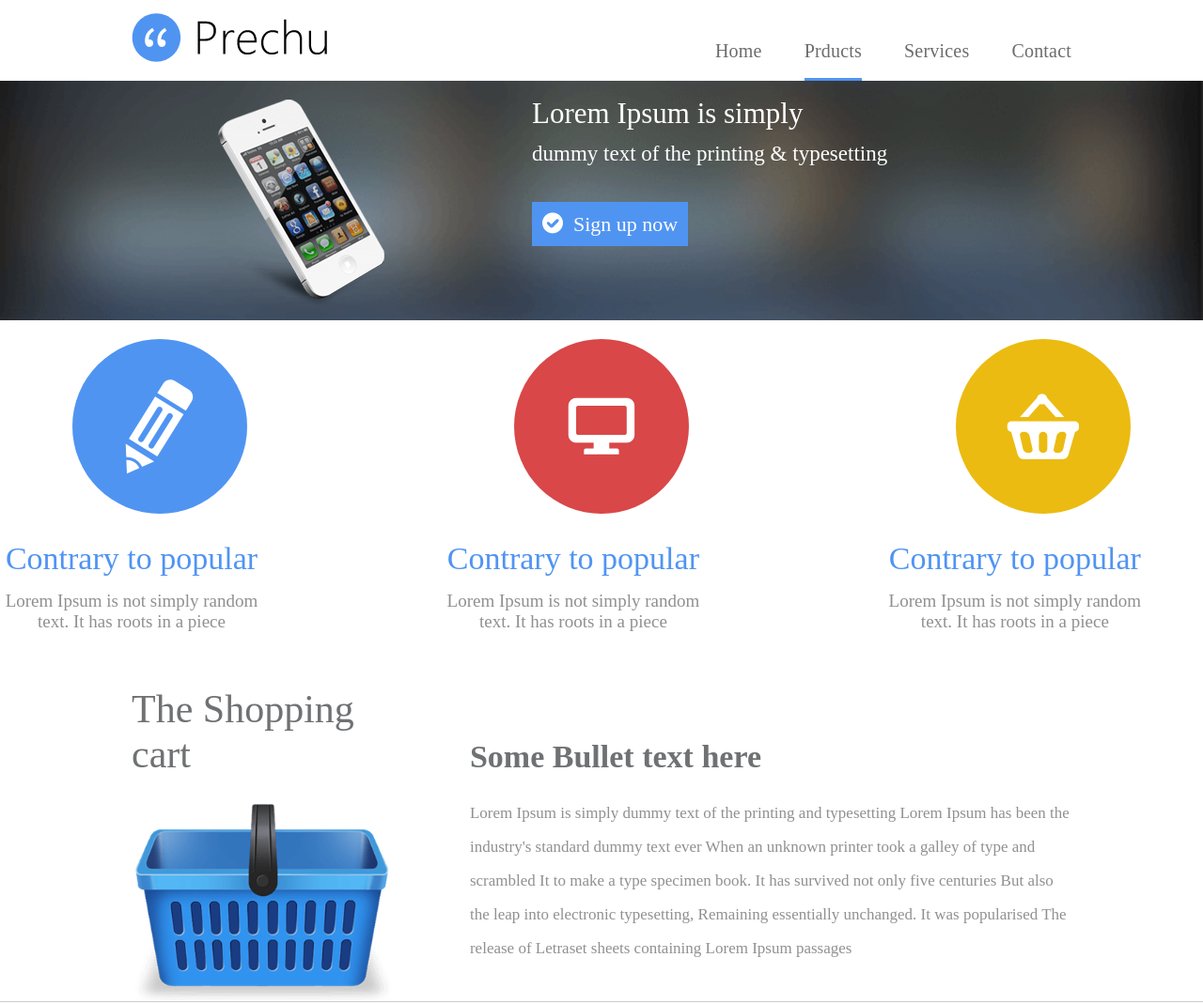
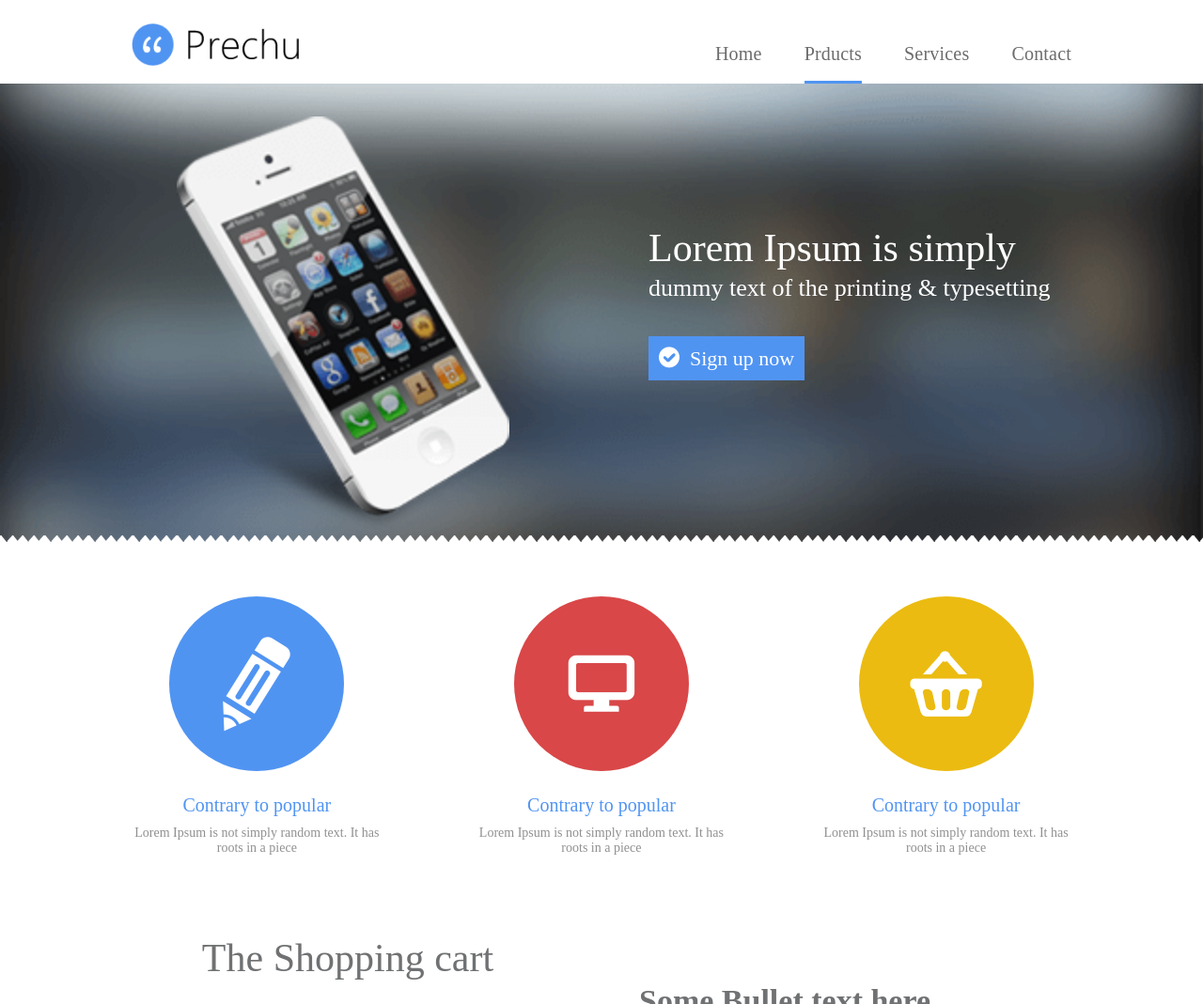
Before and after one commit to kolesnikigor/Prechu, a plain HTML site: page index.html in a window 1280 px wide. Shown: the top 1069 px of the page at 94% size. Drawn offline with Linux system fonts and the light colour scheme; files whose address does not match are found by name; a web font is replaced by a local one.

Commit message:
third Commit

```diff
--- a/css/components/base.css
+++ b/css/components/base.css
@@ -1,5 +1,6 @@
 * {
-  box-sizing: border-box;
+  -webkit-box-sizing: border-box;
+          box-sizing: border-box;
 }
 
 html {
@@ -17,7 +18,8 @@ html {
 }
 
 .container {
-  box-sizing: content-box;
+  -webkit-box-sizing: content-box;
+          box-sizing: content-box;
   max-width: 1600px;
   margin: 0 auto;
   padding-left: 30px;
@@ -51,8 +53,9 @@ a:hover, .link:hover {
 }
 
 img {
-  max-width: 100%;
-  object-fit: cover;
+  width: 100%;
+  -o-object-fit: cover;
+     object-fit: cover;
   height: auto;
   display: block;
 }
@@ -67,20 +70,18 @@ img {
 }
 
 .logo-image .image {
-  max-width: 208px;
+  max-width: 140px;
 }
 
 @media (min-width: 480px) {
   .container {
     padding: 0 30px;
   }
+
+  .logo-image .image {
+    max-width: 208px;
+  }
 }
-
-@media (min-width: 640px) {
-  .logo-image {
-    width: 210px;
-  }
-  }
 
 @media (min-width: 960px) {
   .logo {
@@ -93,4 +94,8 @@ img {
     padding-left: 140px;
     padding-right: 140px;
   }
+
+  .logo-image .image {
+    max-width: 178px;
+  }
 }
--- a/css/components/button.css
+++ b/css/components/button.css
@@ -1,13 +1,18 @@
 .button {
   padding: 11px 13px;
+  display: -webkit-inline-box;
+  display: -ms-inline-flexbox;
   display: inline-flex;
-  justify-content: center;
+  -webkit-box-pack: center;
+      -ms-flex-pack: center;
+          justify-content: center;
 	font-size: 30px;
   font-family: "Segoe WP N";
   outline: none;
   cursor: pointer;
   text-decoration: none;
   border: 0;
+  Width: 100%;
 }
 
 .button-icon {
@@ -38,6 +43,12 @@
   width: 100%;
 }
 
+@media (min-width: 480px) {
+  .button {
+    width: auto;
+  }
+}
+
 @media (min-width: 960px) {
   .button {
     padding: 11px;
--- a/css/components/card.css
+++ b/css/components/card.css
@@ -6,9 +6,15 @@
 }
 
 .card-icon {
+  display: -webkit-inline-box;
+  display: -ms-inline-flexbox;
   display: inline-flex;
-  justify-content: center;
-  align-items: center;
+  -webkit-box-pack: center;
+      -ms-flex-pack: center;
+          justify-content: center;
+  -webkit-box-align: center;
+      -ms-flex-align: center;
+          align-items: center;
   font-size: 80px;
   border-radius: 50%;
   width: 136px;
@@ -25,11 +31,16 @@
 .card-description {
   color: #909090;
   font-size: 19px;
+  padding: 0 10px;
 }
 
 .card-header, .card-body {
   text-align: center;
   padding-bottom: 28px;
+}
+
+.card-header {
+  padding-left: 20px;
 }
 
 .card-icon.icon-Shape_3 {
@@ -50,9 +61,16 @@
  .card-body {
     text-align: left;
     padding-right: 60px;
+    display: -webkit-box;
+    display: -ms-flexbox;
     display: flex;
-    flex-direction: column;
-    justify-content: center;
+    -webkit-box-orient: vertical;
+    -webkit-box-direction: normal;
+        -ms-flex-direction: column;
+            flex-direction: column;
+    -webkit-box-pack: center;
+        -ms-flex-pack: center;
+            justify-content: center;
     height: 100%;
   }
 }
@@ -69,7 +87,24 @@
     height: 186px;
   }
 
+  .card-header {
+    padding: 0;
+  }
+
+  .card-description {
+    padding: 0;
+    font-size: 14px;
+  }
+
   .card-body {
     text-align: center;
+    padding: 0;
   }
+
+  .card-title {
+    margin: 25px 0 0 0;
+    font-size: 20px;
+    font-weight: 400;
+  }
+
 }
--- a/css/components/grid.css
+++ b/css/components/grid.css
@@ -1,6 +1,9 @@
 .grid {
+  display:-webkit-box;
+  display:-ms-flexbox;
   display:flex;
-  flex-wrap: wrap;
+  -ms-flex-wrap: wrap;
+      flex-wrap: wrap;
 }
 
 .grid-gap-small {
@@ -96,6 +99,14 @@
     padding: 0 65px;
   }
 
+  .grid-gap-large-lg {
+    margin: 0 -50px;
+  }
+
+  .grid-gap-large-lg > .grid-item {
+    padding: 0 50px;
+  }
+
   .grid-gap-medium-lg {
     margin: 0 -40px;
   }
--- a/css/components/nav.css
+++ b/css/components/nav.css
@@ -48,11 +48,15 @@
 }
 
 .nav-button-decoration::after {
-	transform: translateY(9px)
+	-webkit-transform: translateY(9px);
+	    -ms-transform: translateY(9px);
+	        transform: translateY(9px)
 }
 
 .nav-button-decoration::before {
-	transform: translateY(-9px)
+	-webkit-transform: translateY(-9px);
+	    -ms-transform: translateY(-9px);
+	        transform: translateY(-9px)
 }
 
 .nav-button:active {
@@ -77,6 +81,8 @@
 
 @media (min-width: 960px) {
 	.nav {
+		display: -webkit-box;
+		display: -ms-flexbox;
 		display: flex;
 	}
 
--- a/css/components/section.css
+++ b/css/components/section.css
@@ -31,17 +31,24 @@
 
 .section-hero .section-image .image {
   max-height: 223px;
+  -o-object-fit: contain;
+     object-fit: contain;
 }
 
 
 .section-image {
-  display: none;
   margin: 0;
 }
 
 .section-header {
+  display: -webkit-box;
+  display: -ms-flexbox;
   display: flex;
+  -webkit-box-pack: justify;
+      -ms-flex-pack: justify;
           justify-content: space-between;
+  -webkit-box-align: center;
+      -ms-flex-align: center;
           align-items: center;
   padding: 14px 0;
 }
@@ -58,9 +65,13 @@
   text-align: center;
 }
 
+.section-hero .section-middle {
+  margin-bottom: 25px;
+}
+
 .section-decoration {
   display: none;
-  height: 8px;
+  height: 10px;
   margin: 0;
   width: 100%;
   background-image: url(../../images/Slice_3.png);
@@ -80,6 +91,7 @@
 .section-background img{
   width: 100%;
   height: 100%;
+  -o-object-fit: cover;
      object-fit: cover;
 }
 
@@ -101,6 +113,7 @@
 .section-shopping .section-subtitle {
   font-size: 42px;
   color: #6f7173;
+  margin-top: 20px;
 }
 
 .section-shopping .section-subtitle {
@@ -111,13 +124,18 @@
   color: #909090;
   font-size: 17px;
   line-height: 36px;
+  margin-bottom: 53px;
 }
 
 .section-footer .section-description {
   color: #909090;
   font-size: 15px;
   line-height: 36px;
+  display: -webkit-box;
+  display: -ms-flexbox;
   display: flex;
+  -webkit-box-pack: center;
+      -ms-flex-pack: center;
           justify-content: center;
   margin: 0;
 }
@@ -127,15 +145,24 @@
 }
 
 .section-shopping-top {
+  display: -webkit-box;
+  display: -ms-flexbox;
   display: flex;
+  -webkit-box-orient: vertical;
+  -webkit-box-direction: normal;
+      -ms-flex-direction: column;
           flex-direction: column;
+  -webkit-box-pack: center;
+      -ms-flex-pack: center;
           justify-content: center;
+  -webkit-box-align: center;
+      -ms-flex-align: center;
           align-items: center;
 }
 
 @media (min-width: 480px) {
   .section-image {
-    display: inline-block;
+    display: block;
   }
 }
 
@@ -144,15 +171,35 @@
     text-align: left;
   }
 
+  .section-shopping-bottom {
+      margin: 0 45px;
+    }
 }
 
 @media (min-width: 960px) {
+
+
   .section-decoration {
     display: block;
   }
 
+  .section-shopping-top {
+    padding-top: 35px;
+  }
+
+  .section-shopping-bottom {
+    padding-top: 85px;
+    margin: 0;
+  }
+
+  .section-shopping .section-subtitle {
+    margin-bottom: 15px;
+  }
+
   .section-header {
     padding-bottom: 0;
+    -webkit-box-align: end;
+        -ms-flex-align: end;
             align-items: flex-end;
   }
 
@@ -161,14 +208,42 @@
   }
 
   .section-hero .section-image .image {
-    max-height: 436px;
-    width: auto;
+    max-height: 446px;
+    -o-object-fit: contain;
+       object-fit: contain;
   }
 
+  .section-hero .section-image {
+    margin-top: 15px;
+  }
+
+  .section-hero .section-middle {
+    padding-top: 140px;
+  }
+
+  .section-cards {
+    padding-left: 100px;
+    padding-right: 100px;
+    padding-top: 35px;
+  }
 }
 
 @media (min-width: 1200px) {
-  .section-shopping-bottom {
+  .section-hero .section-title {
+    font-size: 42px;
+  }
+
+  .section-hero .section-description {
+  font-size: 26px;
+  }
+
+  .section-header {
+    padding-top: 25px;
+  }
+
+  .section-cards {
+    padding-left: 140px;
+    padding-right: 140px;
     padding-top: 55px;
   }
 }
--- a/index.html
+++ b/index.html
@@ -46,15 +46,15 @@
 
             <div class="section-foreground">
               <div class="container">
-                <div class="grid grid-gap-medium-sm">
-                  <div class="grid-item width-1-1 width-2-5-sm">
+                <div class="grid grid-gap-medium-sm grid-gap-large-lg">
+                  <div class="grid-item width-1-1 width-2-5-sm width-1-2-lg">
                     <div class="section-top">
                       <figure class="section-image">
                         <img src="images/iphone.png" alt="iphone" class="image">
                       </figure>
                     </div>
                   </div>
-                  <div class="grid-item width-1-1 width-3-5-sm">
+                  <div class="grid-item width-1-1 width-3-5-sm width-1-2-lg">
                     <div class="section-middle">
                       <h1 class="section-title">Lorem Ipsum is simply</h1>
                       <p class="section-description">dummy text of the printing & typesetting </p>
@@ -73,7 +73,7 @@
 
             <section class="section section-cards">
 
-              <div class="grid grid-gap-large-md grid-gap-xlarge-lg">
+              <div class="grid grid-gap-large-md grid-gap-large-lg">
                 <div class="grid-item width-1-1 width-1-1-sm width-1-3-md">
                   <div class="card">
                     <div class="grid grid-gap-small-sm grid-md">
@@ -132,7 +132,7 @@
           <div class="container">
             <section class="section section-shopping">
               <div class="grid grid-gap-medium-lg">
-                <div class="grid-item width-1-1 width-1-3-lg">
+                <div class="grid-item width-1-1 width-1-2-lg">
                   <section class="section-shopping-top">
                     <h2 class="section-title">The Shopping cart</h2>
                     <figure class="section-image">
@@ -140,7 +140,7 @@
                     </figure>
                   </section>
                 </div>
-                <div class="grid-item width-1-1 width-2-3-lg">
+                <div class="grid-item width-1-1 width-1-2-lg">
                   <section class="section-shopping-bottom">
                     <h3 class="section-subtitle">Some Bullet text here</h3>
                     <p class="section-description">Lorem Ipsum is simply dummy text of the printing and typesetting
```
Also changed, not shown: images/Slice_3.png (added). Lines whose indentation alone changed are shown as unchanged.
